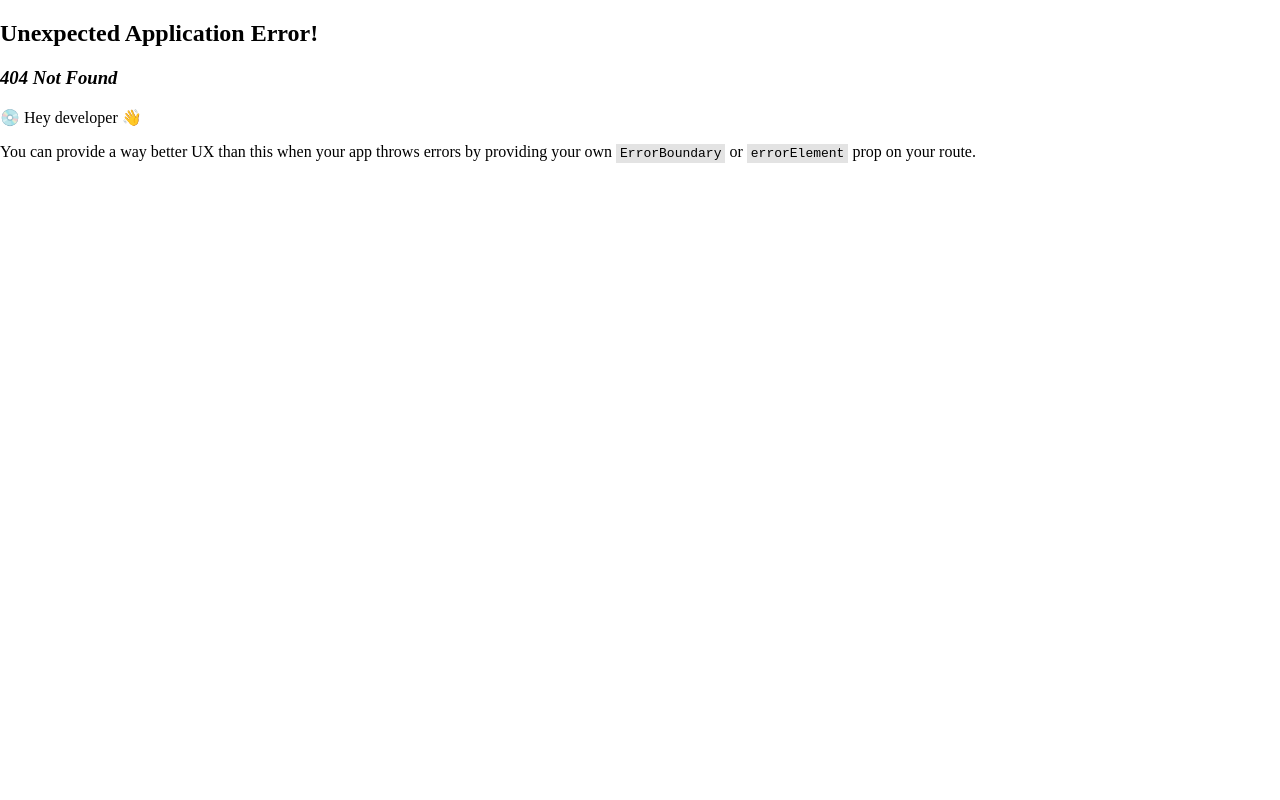
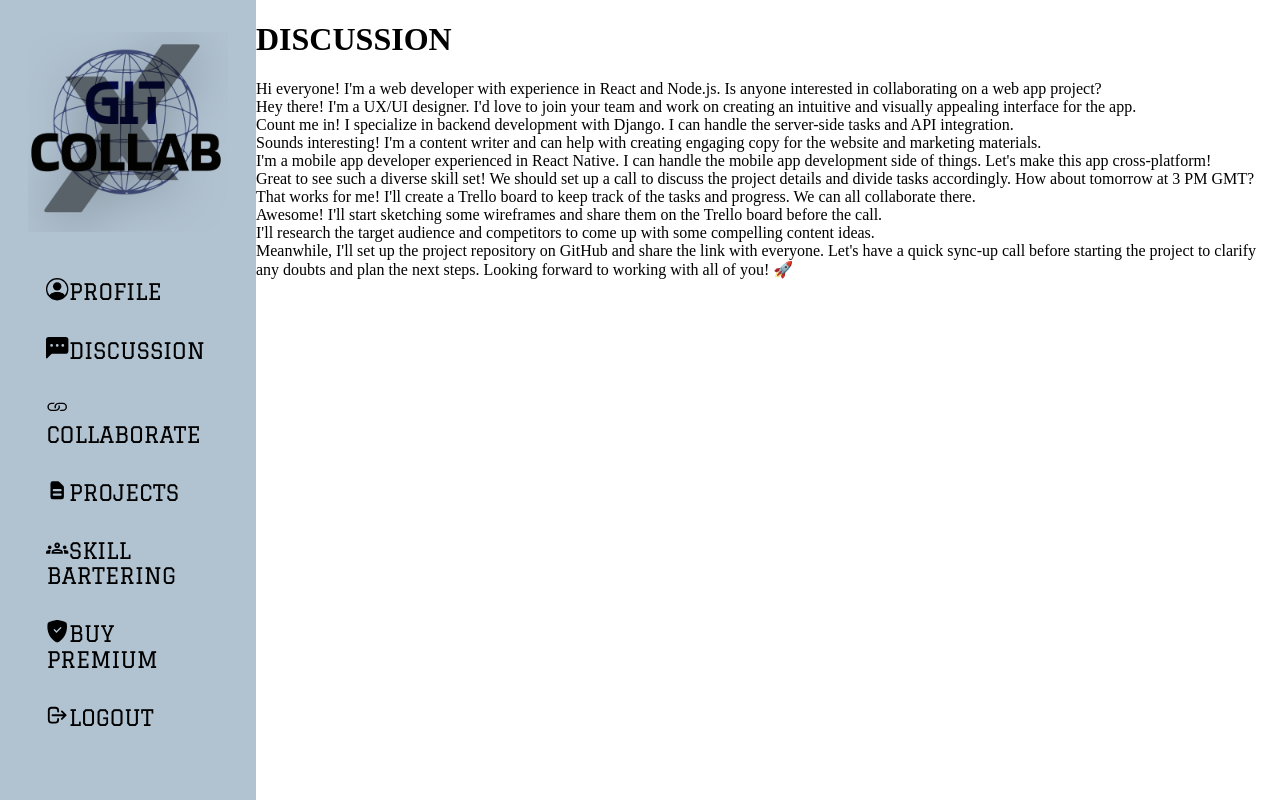
Before and after one commit to PekaVengers/GitCollabX, a React (Vite) app in the folder client/: page /discussion in a window 1280 px wide. Before the commit this address had no page. Built offline with nearby package versions, Linux system fonts and the light colour scheme; a web font is replaced by a local one.

Commit message:
feat: add discussion page

```diff
--- a/client/src/App.jsx
+++ b/client/src/App.jsx
@@ -4,6 +4,7 @@ import Home from './pages/Home';
 import Layout from './components/Layout';
 import Profile from './pages/Profile';
 import Collaborate from './pages/Collaborate';
+import Discussion from './pages/Discussion';
 
 const router = createBrowserRouter(createRoutesFromElements(
   <Route path="/">
@@ -11,6 +12,7 @@ const router = createBrowserRouter(createRoutesFromElements(
     <Route element={<Layout />}>
       <Route path="profile" element={<Profile />} />
       <Route path="collaborate" element={<Collaborate />} />
+      <Route path="discussion" element={<Discussion />} />
     </Route>
   </Route>
 ));
--- a/client/src/components/Sidebar.jsx
+++ b/client/src/components/Sidebar.jsx
@@ -13,7 +13,7 @@ export default function Sidebar() {
       </div>
       <div className='divLinks'>
         <NavLink className='links' to="/profile"><BsPersonCircle/>PROFILE</NavLink>
-        <NavLink className='links' to="/"><BsFillChatLeftDotsFill/>DISCUSSION</NavLink>
+        <NavLink className='links' to="/discussion"><BsFillChatLeftDotsFill/>DISCUSSION</NavLink>
         <NavLink className='links' to="/collaborate"><BsLink/>COLLABORATE</NavLink>
         <NavLink className='links' to="/"><HiDocumentText/>PROJECTS</NavLink>
         <NavLink className='links' to="/"><MdOutlineGroups/>SKILL BARTERING</NavLink>
--- /dev/null
+++ b/client/src/pages/Discussion.jsx
@@ -0,0 +1,33 @@
+export default function Discussion() {
+
+  const discussionMessages = [
+    "Hi everyone! I'm a web developer with experience in React and Node.js. Is anyone interested in collaborating on a web app project?",
+    "Hey there! I'm a UX/UI designer. I'd love to join your team and work on creating an intuitive and visually appealing interface for the app.",
+    "Count me in! I specialize in backend development with Django. I can handle the server-side tasks and API integration.",
+    "Sounds interesting! I'm a content writer and can help with creating engaging copy for the website and marketing materials.",
+    "I'm a mobile app developer experienced in React Native. I can handle the mobile app development side of things. Let's make this app cross-platform!",
+    "Great to see such a diverse skill set! We should set up a call to discuss the project details and divide tasks accordingly. How about tomorrow at 3 PM GMT?",
+    "That works for me! I'll create a Trello board to keep track of the tasks and progress. We can all collaborate there.",
+    "Awesome! I'll start sketching some wireframes and share them on the Trello board before the call.",
+    "I'll research the target audience and competitors to come up with some compelling content ideas.",
+    "Meanwhile, I'll set up the project repository on GitHub and share the link with everyone.\n\nLet's have a quick sync-up call before starting the project to clarify any doubts and plan the next steps. Looking forward to working with all of you! 🚀"
+  ];
+
+
+  return (
+    <div className="discuss-page-container">
+      <h1 className="discuss-page-heading">DISCUSSION</h1>
+      <div className="discussions-container">
+        {
+          discussionMessages.map((discussion, ind) => {
+            return (
+              <div key={ind} className="discussion-container">
+                {discussion}
+              </div>
+            )
+          })
+        }
+      </div>
+    </div>
+  )
+}
```
